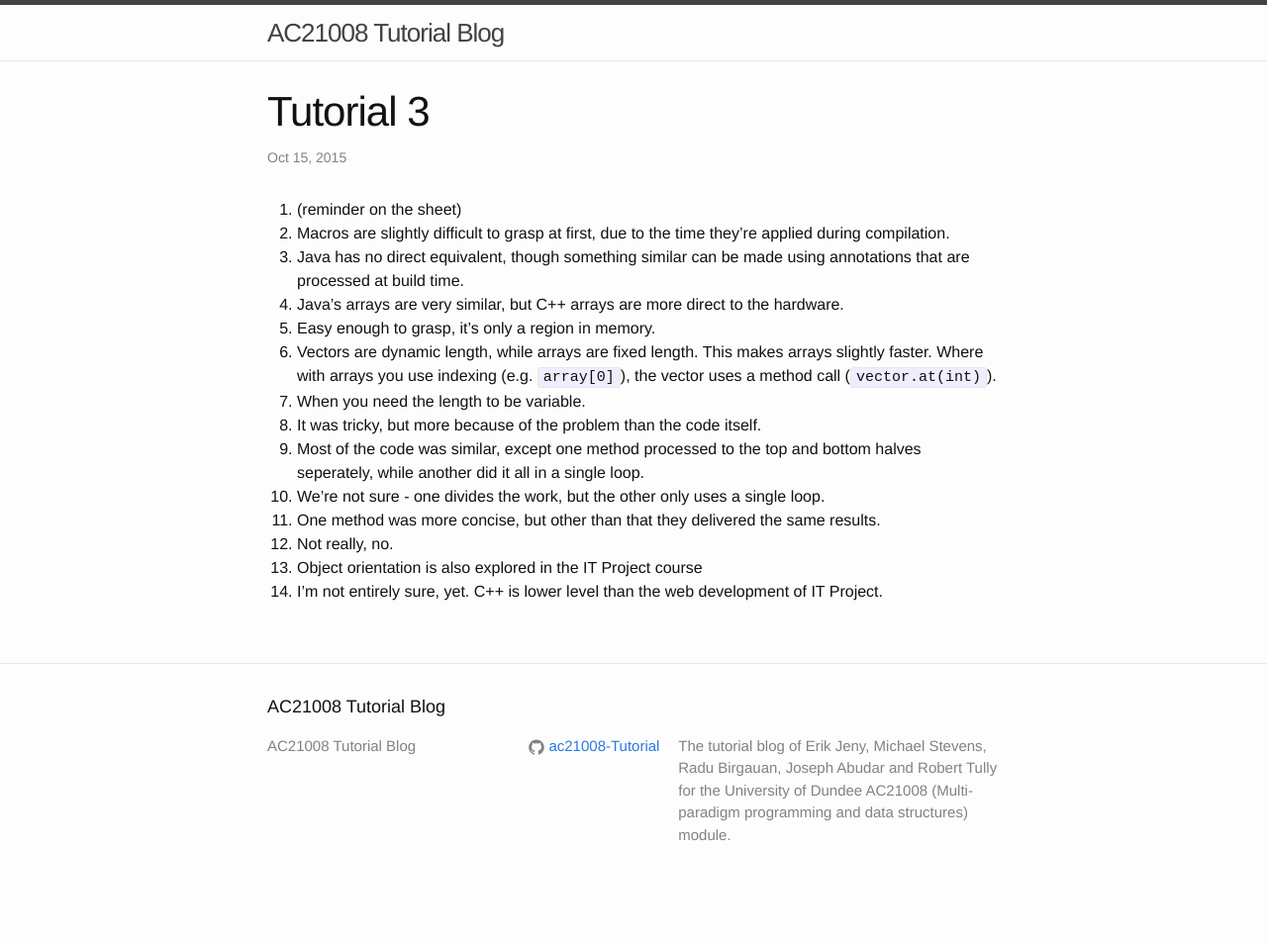
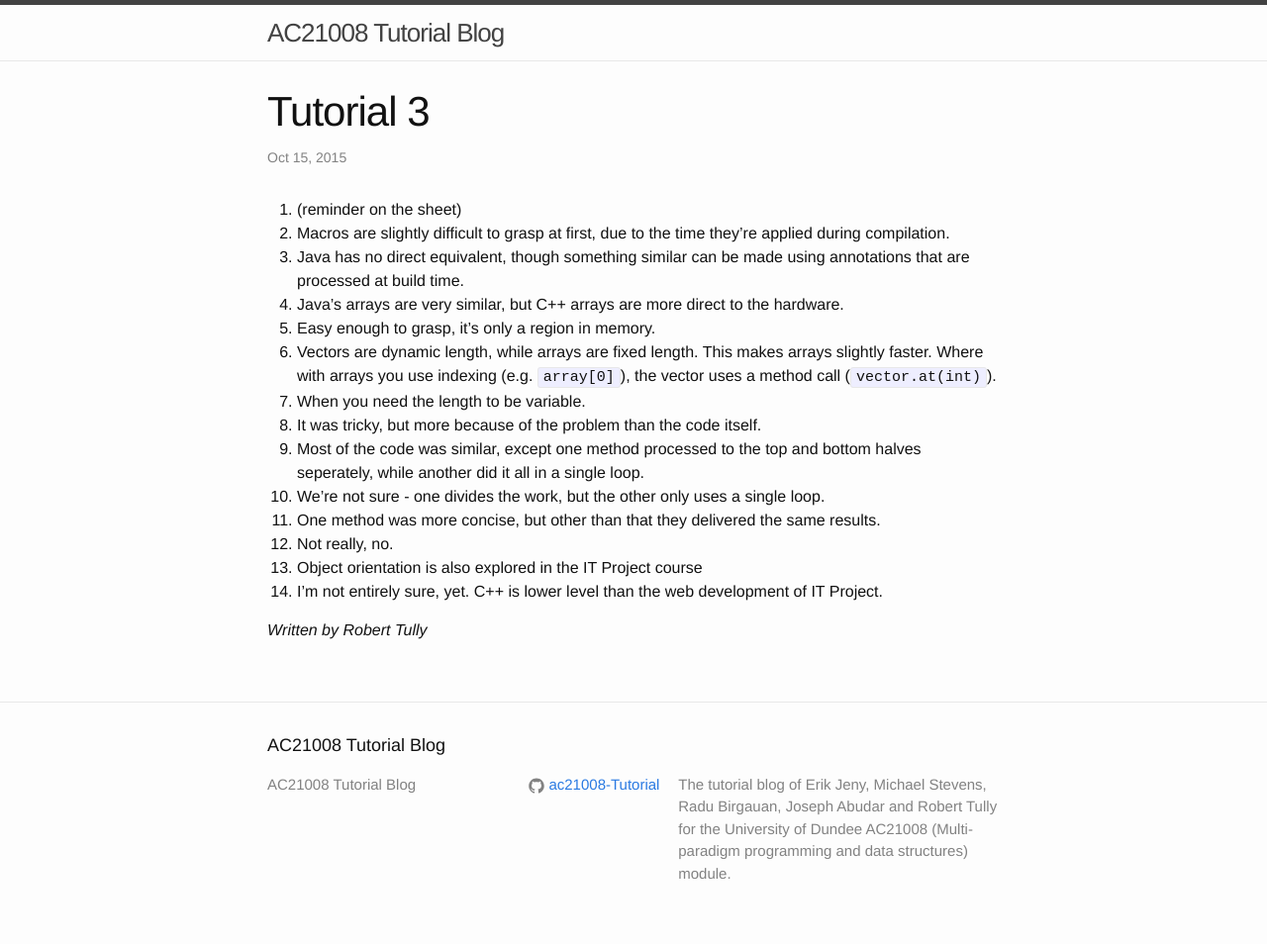
Before and after one commit to ac21008-Tutorial/ac21008-Tutorial.github.io, a Jekyll site: the page built from _posts/2015-10-15-tutorial-3.markdown, in a window 1280 px wide. Shown: the whole page at 99% size. Built offline with Jekyll 4.4.1, drawn with Linux system fonts in a browser that asks for light colours; before the commit the page ends 915 px from its top, so only the background shows below that.

Commit message:
Woops, forgot attrib.

```diff
--- a/_posts/2015-10-15-tutorial-3.markdown
+++ b/_posts/2015-10-15-tutorial-3.markdown
@@ -20,3 +20,5 @@ all in a single loop.
 12. Not really, no.
 13. Object orientation is also explored in the IT Project course
 14. I'm not entirely sure, yet. C++ is lower level than the web development of IT Project.
+
+_Written by Robert Tully_
```
